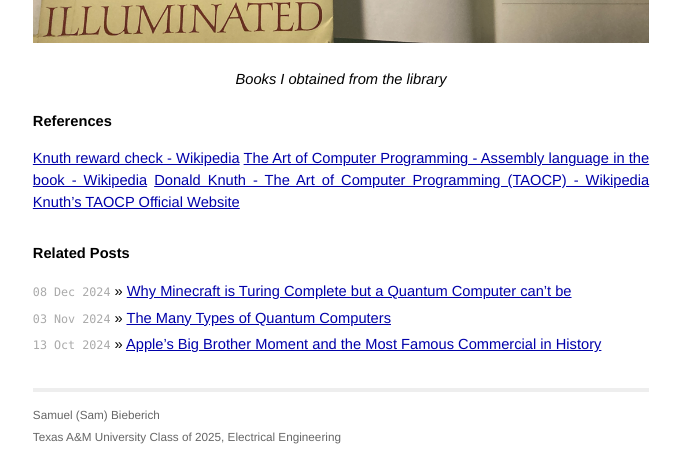
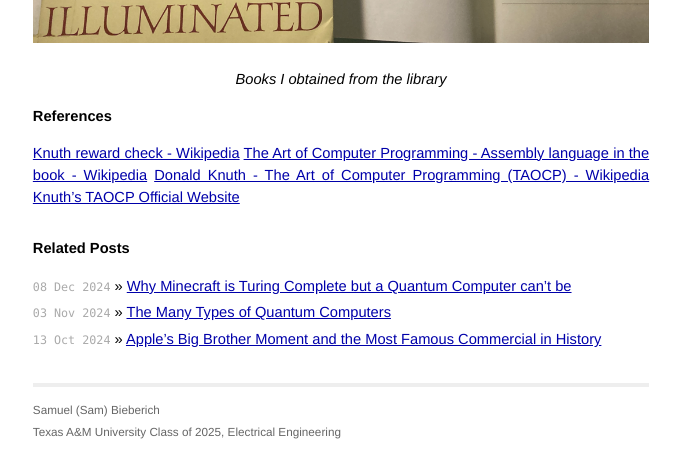
Before and after one commit to Sam-Bieberich/Sam-Bieberich.github.io, a Jekyll site: the page built from _posts/2025-01-29-knuth.md, in a window 1280 px wide. Shown: the part 1835-2292 px from the top of the page, without its empty margins (299-980 px from the left). Built offline with Jekyll 4.4.1, drawn with Linux system fonts in a browser that asks for light colours.

Commit message:
refactor: adjust margin for image container in Knuth blog post

```diff
--- a/_posts/2025-01-29-knuth.md
+++ b/_posts/2025-01-29-knuth.md
@@ -26,7 +26,7 @@ As an electrical engineer interested in programming, but not enough to be a comp
 
 Knuth's work continues to shape the field of computer science. His books are still widely used in undergraduate and graduate courses. The American Scientist magazine included the collected volumes of TAOCP on its list of books that shaped science during the last century. Knuth's philosophy that "computer programming is an art" has inspired generations of computer scientists to approach their work with creativity and patience. His ongoing work on TAOCP and his continued contributions to the field ensure that his influence will be felt for decades to come.
 
-<div style="margin-bottom: 20px;">
+<div style="margin-bottom: 10px;">
   <img src="/assets/knuth_books.png" alt="Books I obtained from the library" style="max-width: 100%; height: auto; margin-bottom: 5px;">
   <p style="text-align: center; font-style: italic; margin-top: 0;">Books I obtained from the library</p>
 </div>
```
